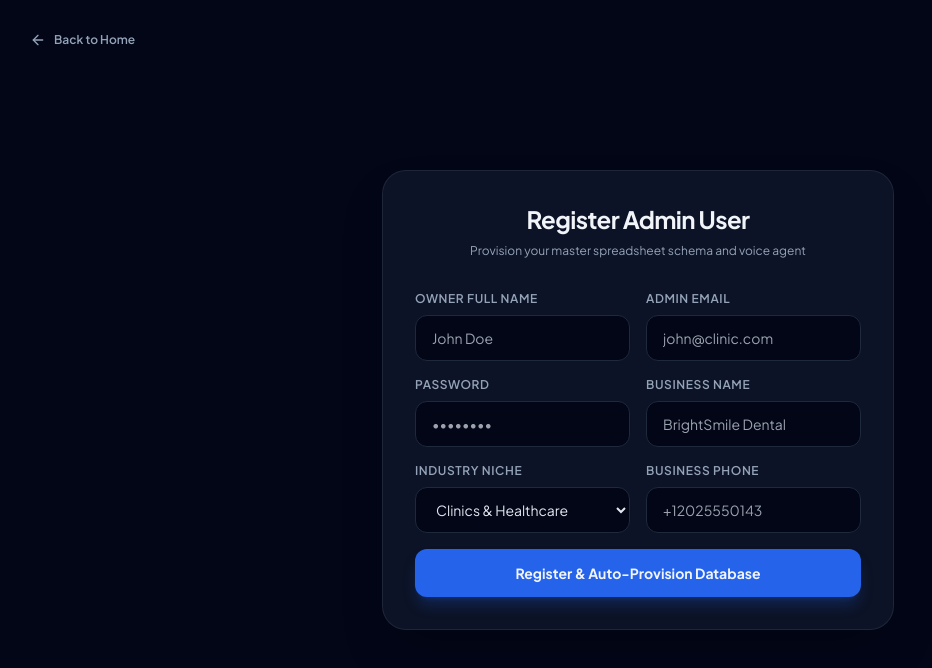
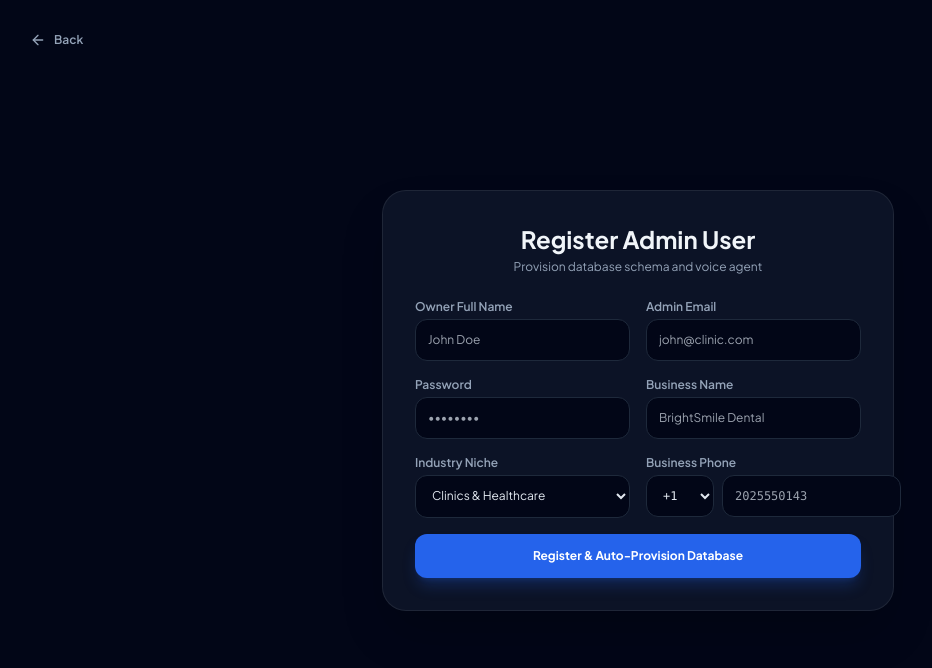
Before and after one commit to BhanuNelluri/agenticscale-labs, a React (Vite) app: page /register in a window 1280 px wide. Shown: the top 668 px of the page, without its empty margins (2-934 px from the left). Built offline with nearby package versions, Linux system fonts and the light colour scheme.

Commit message:
Fix profile row saving matching column width, and add country code selector to Register and DeployAgent forms

```diff
--- a/src/pages/DeployAgent.jsx
+++ b/src/pages/DeployAgent.jsx
@@ -4,41 +4,34 @@ import { Cpu, ShieldCheck, ArrowRight, Lock } from 'lucide-react';
 import { apiUpdateRegistry } from '../services/api';
 
 export default function DeployAgent({ user, setUser }) {
-  const [phoneNumber, setPhoneNumber] = useState(user?.assignedPhone || '');
+  const [countryCode, setCountryCode] = useState('+1');
+  const [phoneDigits, setPhoneDigits] = useState(user?.assignedPhone ? user.assignedPhone.replace(/^\+?[1-9]\d{0,3}/, '') : '');
   const [loading, setLoading] = useState(false);
   const [error, setError] = useState('');
   const navigate = useNavigate();
 
-  const phoneRegex = /^\+?[1-9]\d{1,14}$/;
-
   const handleDeploy = async (e) => {
-    e.preventDefault();
-    setError('');
-
-    const phone = phoneNumber.trim().replace(/[\s()-]/g, '');
-    if (!phoneRegex.test(phone)) {
-      setError('Please enter a valid phone number with country code (e.g., +12025550143).');
+    e.preventDefault(); setError('');
+    const cleanDigits = phoneDigits.trim().replace(/\D/g, '');
+    if (!/^\d{7,15}$/.test(cleanDigits)) {
+      setError('Please enter valid phone digits (7 to 15 digits).');
       return;
     }
 
-    // Agent ID is managed automatically based on industry niche
+    const fullPhone = countryCode + cleanDigits;
     const agentId = user?.retellAgentId || 'agent_default_v1';
 
     setLoading(true);
     try {
-      const res = await apiUpdateRegistry(user.clientId, user.email, agentId, phone);
-
+      const res = await apiUpdateRegistry(user.clientId, user.email, agentId, fullPhone);
       if (res && res.status === 'success') {
-        if (setUser) {
-          setUser({ ...user, retellAgentId: res.retellAgentId, assignedPhone: res.assignedPhone });
-        }
+        if (setUser) setUser({ ...user, retellAgentId: res.retellAgentId, assignedPhone: res.assignedPhone });
         navigate('/dashboard');
       } else {
         setError(res?.message || 'Failed to save agent configuration.');
       }
     } catch (err) {
-      console.error("Deploy API Exception:", err);
-      setError('Failed to connect to backend webhook. See console for details.');
+      setError('Failed to connect to backend webhook.');
     } finally {
       setLoading(false);
     }
@@ -46,55 +39,37 @@ export default function DeployAgent({ user, setUser }) {
 
   return (
     <div className="min-h-screen bg-[#020617] text-slate-100 flex items-center justify-center p-6">
-      <div className="w-full max-w-xl glass-panel p-8 rounded-3xl shadow-2xl space-y-6">
+      <div className="w-full max-w-xl glass-panel p-8 rounded-3xl shadow-2xl space-y-6 text-xs">
         <div className="text-center">
           <div className="w-12 h-12 rounded-2xl bg-blue-600/20 border border-blue-500/30 flex items-center justify-center mx-auto mb-4 text-blue-400">
             <Cpu className="w-6 h-6" />
           </div>
           <h2 className="text-2xl font-bold tracking-tight mb-2">Deploy Voice Agent Service</h2>
-          <p className="text-slate-400 text-xs">Connect your provisioned Retell AI Voice Agent and phone number to <span className="text-blue-400 font-bold">{user?.businessName}</span></p>
+          <p className="text-slate-400">Connect your provisioned Retell AI Agent and phone number to <span className="text-blue-400 font-bold">{user?.businessName}</span></p>
         </div>
 
-        {error && (
-          <div className="p-3 rounded-xl bg-red-500/10 border border-red-500/20 text-red-400 text-xs text-center font-medium">
-            {error}
-          </div>
-        )}
+        {error && <div className="p-3 rounded-xl bg-red-500/10 border border-red-500/20 text-red-400 text-center font-medium">{error}</div>}
 
-        <form onSubmit={handleDeploy} className="space-y-4 text-xs">
+        <form onSubmit={handleDeploy} className="space-y-4">
           <div>
             <label className="block uppercase tracking-wider text-slate-400 font-semibold mb-2 flex items-center gap-1.5">
               <Lock className="w-3.5 h-3.5 text-blue-400" /> Assigned Retell AI Agent ID (Managed)
             </label>
-            <input
-              type="text"
-              readOnly
-              disabled
-              value={user?.retellAgentId || 'agent_default_v1'}
-              className="w-full bg-slate-950/80 border border-slate-800 p-3 rounded-xl font-mono text-slate-400 cursor-not-allowed outline-none select-none"
-            />
-            <p className="text-[11px] text-slate-500 mt-1">Automatically provisioned for <span className="text-slate-300 font-semibold">{user?.industry || 'your industry'}</span> and cannot be edited by the user.</p>
+            <input type="text" readOnly disabled value={user?.retellAgentId || 'agent_default_v1'} className="w-full bg-slate-950/80 border border-slate-800 p-3 rounded-xl font-mono text-slate-400 cursor-not-allowed outline-none select-none" />
           </div>
           <div>
             <label className="block uppercase tracking-wider text-slate-400 font-semibold mb-2">Inbound Phone Number</label>
-            <input
-              type="text"
-              required
-              value={phoneNumber}
-              onChange={(e) => setPhoneNumber(e.target.value)}
-              className="w-full bg-slate-950 border border-slate-800 p-3 rounded-xl font-mono outline-none focus:border-blue-500"
-              placeholder="+12025550143"
-            />
-            <p className="text-[11px] text-slate-500 mt-1">Enter your assigned phone number in E.164 format (e.g. +12025550143).</p>
+            <div className="flex gap-2">
+              <select value={countryCode} onChange={(e)=>setCountryCode(e.target.value)} className="bg-slate-950 border border-slate-800 p-3 rounded-xl outline-none text-slate-200 font-mono cursor-pointer">
+                <option value="+1">+1</option><option value="+44">+44</option><option value="+61">+61</option><option value="+91">+91</option><option value="+49">+49</option>
+              </select>
+              <input type="text" required value={phoneDigits} onChange={(e)=>setPhoneDigits(e.target.value)} className="flex-1 bg-slate-950 border border-slate-800 p-3 rounded-xl font-mono outline-none focus:border-blue-500" placeholder="2025550143" />
+            </div>
           </div>
 
           <div className="p-4 rounded-xl bg-slate-950 border border-slate-800 space-y-2">
-            <div className="flex items-center gap-2 text-emerald-400 font-bold">
-              <ShieldCheck className="w-4 h-4" /> Schema Webhook Ready
-            </div>
-            <p className="text-[11px] text-slate-400 leading-relaxed">
-              Target Spreadsheet ID: <span className="font-mono text-slate-200">{user?.spreadsheetId}</span>
-            </p>
+            <div className="flex items-center gap-2 text-emerald-400 font-bold"><ShieldCheck className="w-4 h-4" /> Schema Webhook Ready</div>
+            <p className="text-slate-400 font-mono">Target Spreadsheet ID: {user?.spreadsheetId}</p>
           </div>
 
           <button type="submit" disabled={loading} className="w-full py-4 bg-blue-600 hover:bg-blue-500 font-bold text-sm rounded-xl transition shadow-lg shadow-blue-600/30 flex items-center justify-center gap-2 cursor-pointer disabled:opacity-50">
--- a/src/pages/Register.jsx
+++ b/src/pages/Register.jsx
@@ -5,169 +5,55 @@ import { apiRegister } from '../services/api';
 
 export default function Register({ setUser }) {
   const [formData, setFormData] = useState({
-    ownerName: '',
-    email: '',
-    password: '',
-    businessName: '',
-    industry: 'Clinics & Healthcare',
-    phone: ''
+    ownerName: '', email: '', password: '', businessName: '', industry: 'Clinics & Healthcare'
   });
+  const [countryCode, setCountryCode] = useState('+1');
+  const [phoneDigits, setPhoneDigits] = useState('');
   const [loading, setLoading] = useState(false);
   const [error, setError] = useState('');
   const navigate = useNavigate();
 
-  const emailRegex = /^[^\s@]+@[^\s@]+\.[^\s@]+$/;
-  const phoneRegex = /^\+?[1-9]\d{1,14}$/;
-
   const handleSubmit = async (e) => {
-    e.preventDefault();
-    console.log("Submit button clicked! Form Payload:", formData);
-    setError('');
-
-    if (!emailRegex.test(formData.email)) {
-      setError('Please enter a valid email address.');
-      console.warn("Validation failed: Invalid email");
-      return;
-    }
-    if (formData.password.length < 6) {
-      setError('Password must be at least 6 characters.');
-      console.warn("Validation failed: Password too short");
-      return;
-    }
-
-    const cleanedPhone = formData.phone.replace(/[\s()-]/g, '');
-    if (!phoneRegex.test(cleanedPhone)) {
-      setError('Please enter a valid phone number (e.g., +12025550143).');
-      console.warn("Validation failed: Invalid phone");
-      return;
-    }
+    e.preventDefault(); setError('');
+    if (!/^[^\s@]+@[^\s@]+\.[^\s@]+$/.test(formData.email)) { setError('Valid email required.'); return; }
+    if (formData.password.length < 6) { setError('Password must be at least 6 chars.'); return; }
+    const cleanDigits = phoneDigits.trim().replace(/\D/g, '');
+    if (!/^\d{7,15}$/.test(cleanDigits)) { setError('Valid phone digits required.'); return; }
 
     setLoading(true);
     try {
-      console.log("Sending POST request to Google Apps Script...");
-      const res = await apiRegister({ ...formData, email: formData.email.trim().toLowerCase(), phone: cleanedPhone });
-      console.log("Response received from Google Apps Script:", res);
-
-      if (res && res.status === 'success') {
-        setUser(res.user);
-        navigate('/deploy');
-      } else {
-        setError(res?.message || 'Registration failed. Check Apps Script logs.');
-      }
-    } catch (err) {
-      console.error("API Call Exception:", err);
-      setError('Failed to connect to backend webhook. See console for details.');
-    } finally {
-      setLoading(false);
-    }
+      const res = await apiRegister({ ...formData, email: formData.email.trim().toLowerCase(), phone: countryCode + cleanDigits });
+      if (res && res.status === 'success') { setUser(res.user); navigate('/deploy'); }
+      else { setError(res?.message || 'Registration failed.'); }
+    } catch (err) { setError('Backend connection failed.'); } finally { setLoading(false); }
   };
 
   return (
     <div className="min-h-screen bg-[#020617] text-slate-100 flex items-center justify-center p-6 relative">
-      <Link to="/" className="absolute top-8 left-8 flex items-center gap-2 text-slate-400 hover:text-white text-xs font-semibold transition">
-        <ArrowLeft className="w-4 h-4" /> Back to Home
-      </Link>
-
+      <Link to="/" className="absolute top-8 left-8 flex items-center gap-2 text-slate-400 hover:text-white text-xs font-semibold"><ArrowLeft className="w-4 h-4" /> Back</Link>
       <div className="w-full max-w-lg glass-panel p-8 rounded-3xl shadow-2xl">
-        <div className="mb-8 text-center">
-          <h2 className="text-2xl font-bold tracking-tight mb-2">Register Admin User</h2>
-          <p className="text-slate-400 text-xs">Provision your master spreadsheet schema and voice agent</p>
-        </div>
-
-        {error && (
-          <div className="mb-4 p-3 rounded-xl bg-red-500/10 border border-red-500/20 text-red-400 text-xs text-center font-medium">
-            {error}
+        <div className="mb-6 text-center"><h2 className="text-2xl font-bold mb-1">Register Admin User</h2><p className="text-slate-400 text-xs">Provision database schema and voice agent</p></div>
+        {error && <div className="mb-4 p-3 rounded-xl bg-red-500/10 border border-red-500/20 text-red-400 text-xs text-center">{error}</div>}
+        <form onSubmit={handleSubmit} className="space-y-4 text-xs">
+          <div className="grid grid-cols-2 gap-4">
+            <div><label className="block text-slate-400 font-semibold mb-1">Owner Full Name</label><input type="text" required value={formData.ownerName} onChange={(e)=>setFormData({...formData, ownerName: e.target.value})} className="w-full bg-slate-950 border border-slate-800 p-3 rounded-xl" placeholder="John Doe" /></div>
+            <div><label className="block text-slate-400 font-semibold mb-1">Admin Email</label><input type="email" required value={formData.email} onChange={(e)=>setFormData({...formData, email: e.target.value})} className="w-full bg-slate-950 border border-slate-800 p-3 rounded-xl" placeholder="john@clinic.com" /></div>
           </div>
-        )}
-
-        <form onSubmit={handleSubmit} className="space-y-4">
           <div className="grid grid-cols-2 gap-4">
+            <div><label className="block text-slate-400 font-semibold mb-1">Password</label><input type="password" required value={formData.password} onChange={(e)=>setFormData({...formData, password: e.target.value})} className="w-full bg-slate-950 border border-slate-800 p-3 rounded-xl" placeholder="••••••••" /></div>
+            <div><label className="block text-slate-400 font-semibold mb-1">Business Name</label><input type="text" required value={formData.businessName} onChange={(e)=>setFormData({...formData, businessName: e.target.value})} className="w-full bg-slate-950 border border-slate-800 p-3 rounded-xl" placeholder="BrightSmile Dental" /></div>
+          </div>
+          <div className="grid grid-cols-2 gap-4">
+            <div><label className="block text-slate-400 font-semibold mb-1">Industry Niche</label><select value={formData.industry} onChange={(e)=>setFormData({...formData, industry: e.target.value})} className="w-full bg-slate-950 border border-slate-800 p-3 rounded-xl text-slate-200 cursor-pointer"><option value="Clinics & Healthcare">Clinics & Healthcare</option><option value="HVAC & Home Services">HVAC & Home Services</option><option value="Salons & MedSpas">Salons & MedSpas</option><option value="Gyms & Fitness Studios">Gyms & Fitness Studios</option><option value="Auto Repair & Detailing">Auto Repair & Detailing</option><option value="Veterinary Clinics">Veterinary Clinics</option><option value="Real Estate & Property Management">Real Estate & Property Management</option></select></div>
             <div>
-              <label className="block text-xs uppercase tracking-wider text-slate-400 font-semibold mb-2">Owner Full Name</label>
-              <input
-                type="text"
-                required
-                value={formData.ownerName}
-                onChange={(e) => setFormData({...formData, ownerName: e.target.value})}
-                className="w-full bg-slate-950 border border-slate-800 px-4 py-3 rounded-xl text-sm outline-none focus:border-blue-500"
-                placeholder="John Doe"
-              />
-            </div>
-            <div>
-              <label className="block text-xs uppercase tracking-wider text-slate-400 font-semibold mb-2">Admin Email</label>
-              <input
-                type="email"
-                required
-                value={formData.email}
-                onChange={(e) => setFormData({...formData, email: e.target.value})}
-                className="w-full bg-slate-950 border border-slate-800 px-4 py-3 rounded-xl text-sm outline-none focus:border-blue-500"
-                placeholder="john@clinic.com"
-              />
+              <label className="block text-slate-400 font-semibold mb-1">Business Phone</label>
+              <div className="flex gap-2">
+                <select value={countryCode} onChange={(e)=>setCountryCode(e.target.value)} className="bg-slate-950 border border-slate-800 p-3 rounded-xl text-slate-200 font-mono cursor-pointer"><option value="+1">+1</option><option value="+44">+44</option><option value="+61">+61</option><option value="+91">+91</option><option value="+49">+49</option></select>
+                <input type="text" required value={phoneDigits} onChange={(e)=>setPhoneDigits(e.target.value)} className="flex-1 bg-slate-950 border border-slate-800 p-3 rounded-xl font-mono" placeholder="2025550143" />
+              </div>
             </div>
           </div>
-
-          <div className="grid grid-cols-2 gap-4">
-            <div>
-              <label className="block text-xs uppercase tracking-wider text-slate-400 font-semibold mb-2">Password</label>
-              <input
-                type="password"
-                required
-                value={formData.password}
-                onChange={(e) => setFormData({...formData, password: e.target.value})}
-                className="w-full bg-slate-950 border border-slate-800 px-4 py-3 rounded-xl text-sm outline-none focus:border-blue-500"
-                placeholder="••••••••"
-              />
-            </div>
-            <div>
-              <label className="block text-xs uppercase tracking-wider text-slate-400 font-semibold mb-2">Business Name</label>
-              <input
-                type="text"
-                required
-                value={formData.businessName}
-                onChange={(e) => setFormData({...formData, businessName: e.target.value})}
-                className="w-full bg-slate-950 border border-slate-800 px-4 py-3 rounded-xl text-sm outline-none focus:border-blue-500"
-                placeholder="BrightSmile Dental"
-              />
-            </div>
-          </div>
-
-          <div className="grid grid-cols-2 gap-4">
-            <div>
-              <label className="block text-xs uppercase tracking-wider text-slate-400 font-semibold mb-2">Industry Niche</label>
-              <select
-                value={formData.industry}
-                onChange={(e) => setFormData({...formData, industry: e.target.value})}
-                className="w-full bg-slate-950 border border-slate-800 px-4 py-3 rounded-xl text-sm outline-none text-slate-200 cursor-pointer focus:border-blue-500"
-              >
-                <option value="Clinics & Healthcare">Clinics & Healthcare</option>
-                <option value="HVAC & Home Services">HVAC & Home Services</option>
-                <option value="Salons & MedSpas">Salons & MedSpas</option>
-                <option value="Gyms & Fitness Studios">Gyms & Fitness Studios</option>
-                <option value="Auto Repair & Detailing">Auto Repair & Detailing</option>
-                <option value="Veterinary Clinics">Veterinary Clinics</option>
-                <option value="Real Estate & Property Management">Real Estate & Property Management</option>
-              </select>
-            </div>
-            <div>
-              <label className="block text-xs uppercase tracking-wider text-slate-400 font-semibold mb-2">Business Phone</label>
-              <input
-                type="text"
-                required
-                value={formData.phone}
-                onChange={(e) => setFormData({...formData, phone: e.target.value})}
-                className="w-full bg-slate-950 border border-slate-800 px-4 py-3 rounded-xl text-sm outline-none focus:border-blue-500"
-                placeholder="+12025550143"
-              />
-            </div>
-          </div>
-
-          <button
-            type="submit"
-            disabled={loading}
-            className="w-full py-3.5 bg-blue-600 hover:bg-blue-500 font-bold text-sm rounded-xl transition mt-4 shadow-lg shadow-blue-600/25 cursor-pointer disabled:opacity-50"
-          >
-            {loading ? "Provisioning Master Registries..." : "Register & Auto-Provision Database"}
-          </button>
+          <button type="submit" disabled={loading} className="w-full py-3.5 bg-blue-600 hover:bg-blue-500 font-bold rounded-xl text-white shadow-lg shadow-blue-600/25 cursor-pointer disabled:opacity-50">{loading ? "Provisioning..." : "Register & Auto-Provision Database"}</button>
         </form>
       </div>
     </div>
```
Also changed, not shown: code.js (+11 -2 lines).
